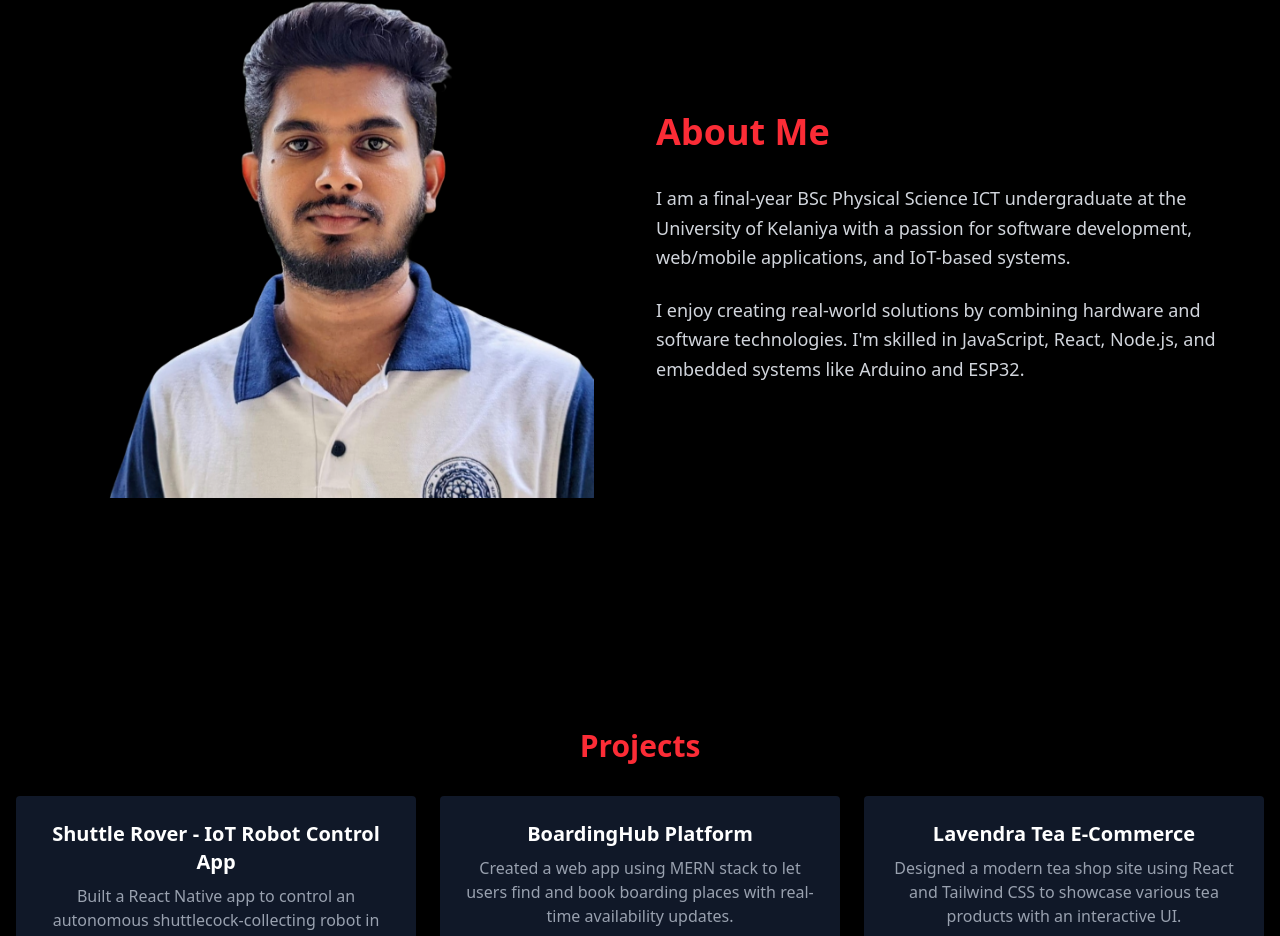
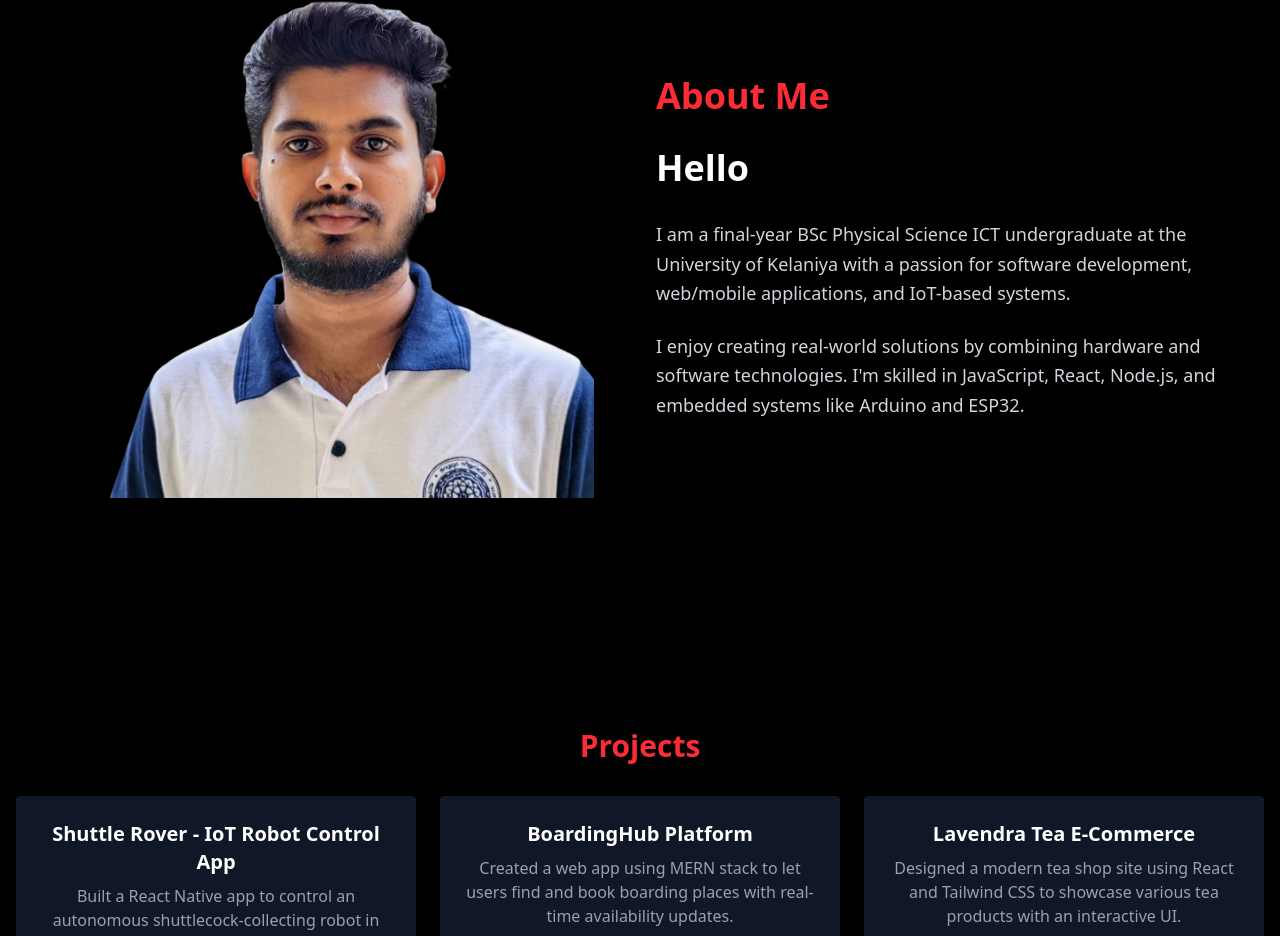
Before and after one commit to Malitha-Gunathilaka/my-portfolio, a React (Vite) app: page / in a window 1280 px wide. Shown: the part 952-1888 px from the top of the page. Built offline with nearby package versions, Linux system fonts and the light colour scheme.

Commit message:
Add new image and update About component with additional heading

```diff
--- a/src/components/About.jsx
+++ b/src/components/About.jsx
@@ -21,7 +21,8 @@
 
           {/* Content Column */}
           <div className="space-y-6">
-            <h2 className="text-4xl font-bold text-red-500 mb-8">About Me</h2>
+            <h2 className="text-4xl font-bold text-red-500 mb-8 ">About Me</h2>
+            <h3 className="text-4xl font-bold text-white mb-8">Hello</h3>
             <p className="text-gray-300 text-lg leading-relaxed">
               I am a final-year BSc Physical Science ICT undergraduate at the University
               of Kelaniya with a passion for software development, web/mobile applications,
```
Also changed, not shown: src/assets/My pic/m6.png (added).
